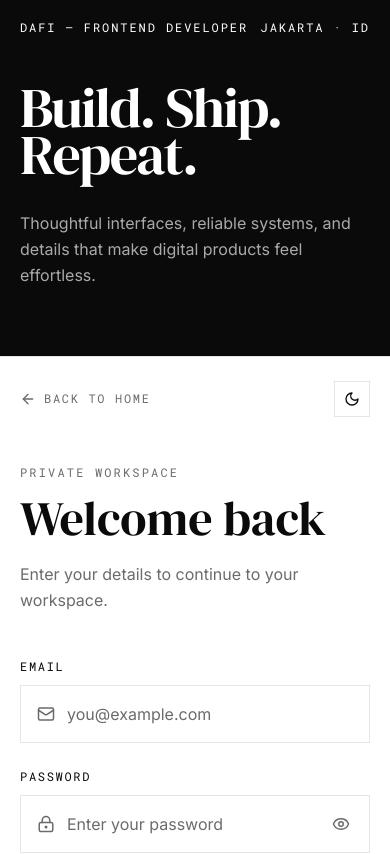
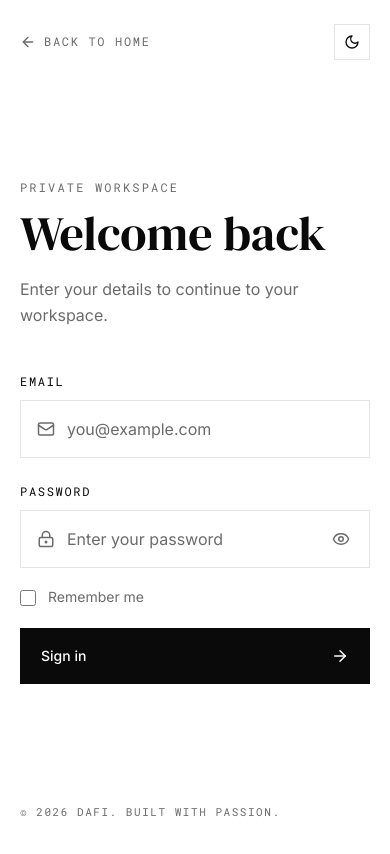
Before and after one commit to dafinrmaulana/daffi, a Next.js app: page /login in a window 390 px wide. Shown: the top 854 px of the page. Built offline with nearby package versions, Linux system fonts and the light colour scheme.

Commit message:
feat: refine responsive login layout

```diff
--- a/app/login/page.tsx
+++ b/app/login/page.tsx
@@ -11,9 +11,11 @@ export const metadata: Metadata = {
 }
 
 export default function LoginPage() {
+  const year = new Date().getFullYear()
+
   return (
-    <section className="grid min-h-screen bg-bg lg:grid-cols-[45fr_55fr]">
-      <div className="order-2 flex min-h-[70vh] flex-col px-5 py-6 sm:px-10 lg:order-1 lg:min-h-screen lg:px-12 xl:px-20">
+    <section className="grid min-h-screen bg-bg lg:grid-cols-2">
+      <div className="flex min-h-screen flex-col px-5 py-6 sm:px-10 lg:px-12 xl:px-20">
         <div className="flex items-center justify-between">
           <Link
             href="/"
@@ -35,11 +37,14 @@ export default function LoginPage() {
         </div>
 
         <p className="font-mono text-[11px] uppercase tracking-[0.14em] text-muted">
-          © 2026 Dafi
+          © {year} Dafi. Built with Passion.
         </p>
       </div>
 
-      <aside className="order-1 flex min-h-64 flex-col justify-between border-b border-border bg-fg p-5 text-bg sm:p-10 lg:order-2 lg:min-h-screen lg:border-b-0 lg:border-l lg:px-12 lg:py-10 xl:px-16">
+      <aside
+        data-testid="login-editorial-panel"
+        className="hidden min-h-screen flex-col justify-between border-l border-border bg-fg px-12 py-10 text-bg lg:flex xl:px-16"
+      >
         <div className="flex items-center justify-between font-mono text-xs uppercase tracking-[0.16em]">
           <span>Dafi — Frontend Developer</span>
           <span>Jakarta · ID</span>
```
Also changed, not shown: 1 other file (tests, documents, lock files or other folders).
